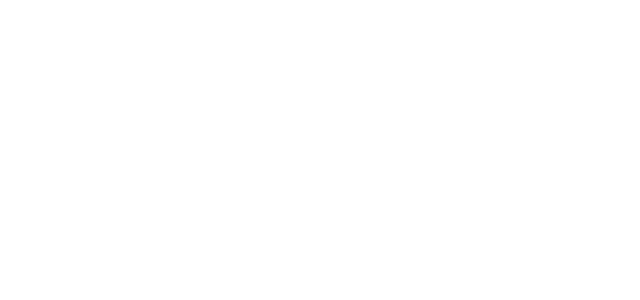
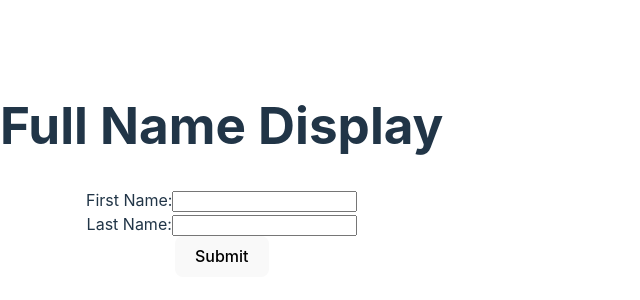
Before and after one commit to shahzebkhan7786/crio-fdt-intv, a React (Vite) app: page /xDisplayName in a window 1280 px wide. Before the commit this address had no page. Shown: the part 230-530 px from the top of the page, without its empty margins (0-640 px from the left). Built offline with nearby package versions, Linux system fonts and the light colour scheme.

Commit message:
created XDisplay

```diff
--- a/src/App.jsx
+++ b/src/App.jsx
@@ -4,6 +4,7 @@
 import './App.css'
 import Countries from './countries/Countries'
 import Stopwatch from './Stopwatch/Stopwatch';
+import XDisplayName from './XDisplayName/XDisplayName';
 
 function App() {
   const [count, setCount] = useState(0)
@@ -14,6 +15,7 @@
         <Route path='/' element={<h1>FDT-INTV</h1>} />
         <Route  path="xCountries" exact Component={()=><Countries />} />
         <Route  path="xStopwatch" exact Component={()=><Stopwatch />} />
+        <Route  path="xDisplayName" exact Component={()=><XDisplayName />} />
       </Routes>
     </BrowserRouter>
   )
--- /dev/null
+++ b/src/XDisplayName/XDisplayName.jsx
@@ -0,0 +1,40 @@
+import React, { useState } from 'react';
+
+const XDisplay = () => {
+    const [fullName, setFullName] = useState();
+    const [formData, setFormData] = useState({
+        firstName: "",
+        lastName: ""
+    });
+
+    const handleSubmit = evt=>{
+        evt.preventDefault();
+
+        setFullName(`${formData?.firstName} ${formData?.lastName}`);
+    }
+
+    const handleChange = evt=>{
+        const {name, value} = evt.target;
+
+        setFormData({...formData, [name]: value});
+    }
+    return (
+        <div>
+            <h1>Full Name Display</h1>
+            <form onSubmit={handleSubmit}>
+                <div>
+                    <label for="firstName">First Name:</label>
+                    <input required id='firstName' name='firstName' value={formData?.firstName} onChange={handleChange}/>
+                </div>
+                <div>
+                    <label for="lastName">Last Name:</label>
+                    <input required id='lastName' name='lastName' value={formData.lastName} onChange={handleChange}/>
+                </div>
+                <button type='submit'>Submit</button>
+            </form>
+            {fullName ? <p>Full Name : {fullName}</p> : null}
+        </div>
+    );
+};
+
+export default XDisplay;
```
